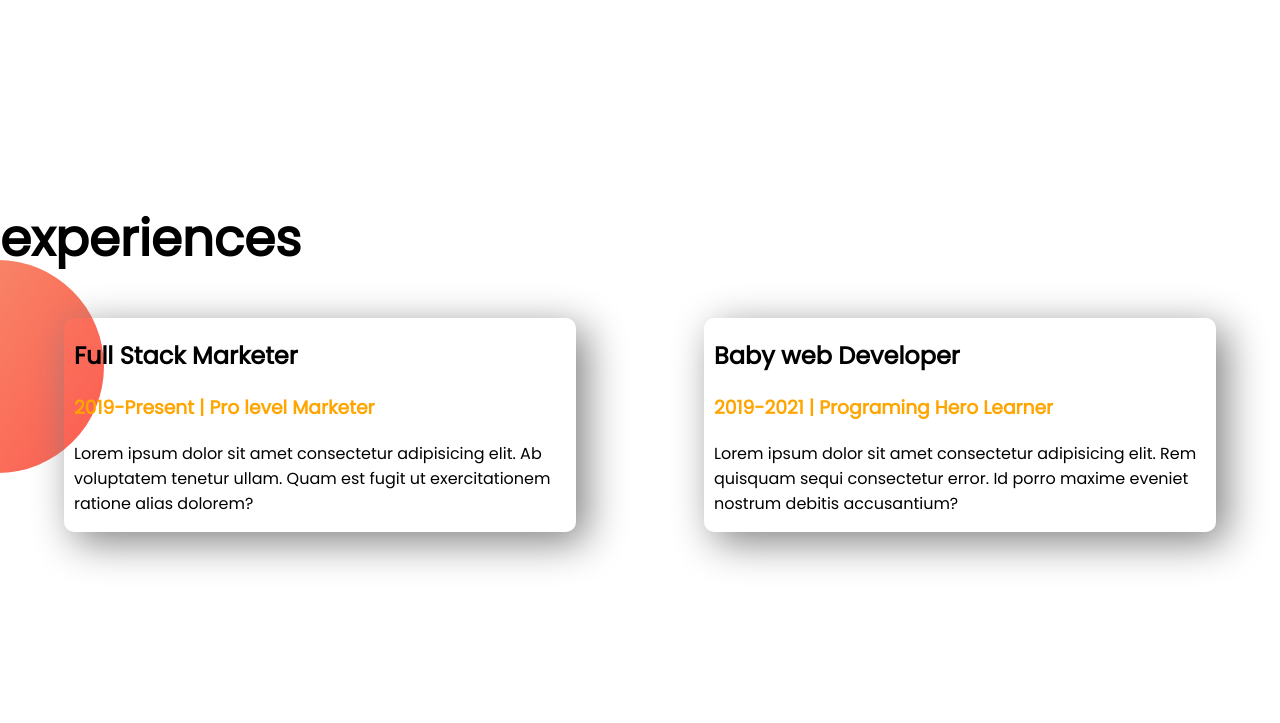
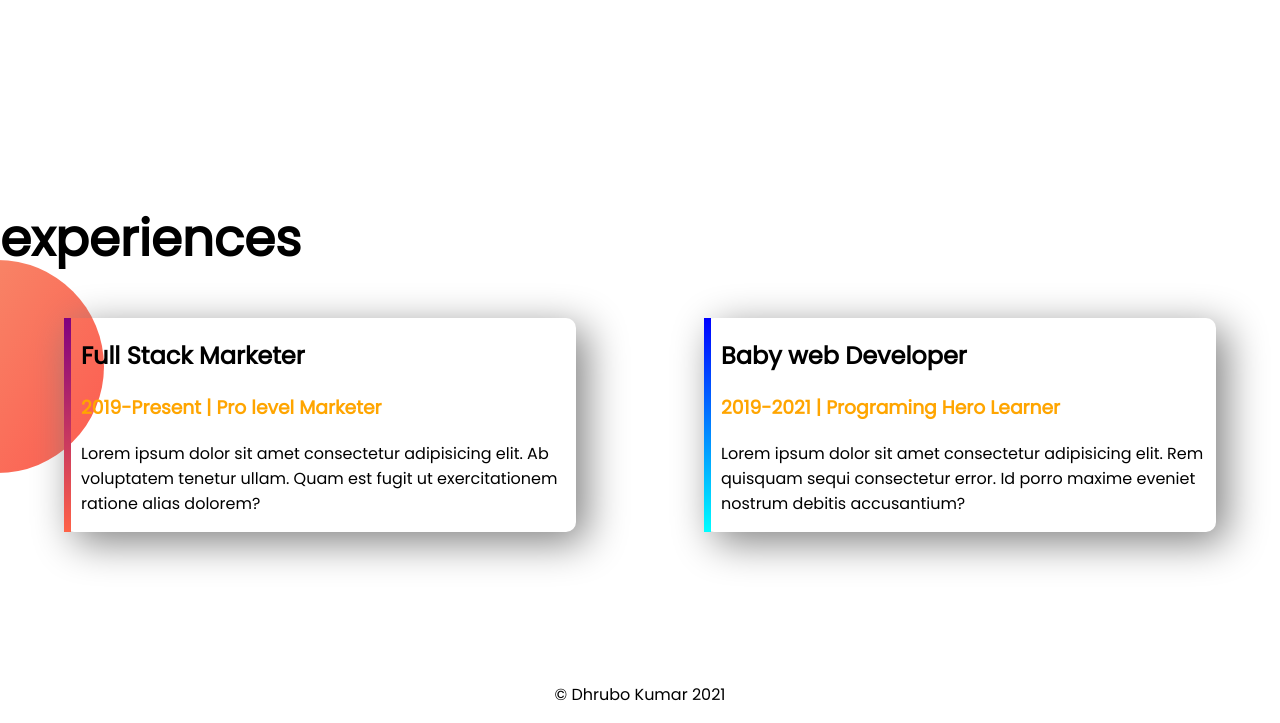
Before and after one commit to DhruboKumar/developer-portfolio, a plain HTML site: page index.html in a window 1280 px wide. Shown: the part 1061-1784 px from the top of the page. Before the commit the page ends 1743 px from the top, so only its background shows below. Drawn offline with Linux system fonts and the light colour scheme.

Commit message:
footer added

```diff
--- a/index.html
+++ b/index.html
@@ -37,17 +37,20 @@
 <section class="experience-area">
     <h1>experiences</h1>
 <div class="flexible-container">
-    <div class="experienceitem">
+    <div id="full" class="experienceitem">
         <h2>Full Stack Marketer</h2>
         <h3 class="pro">2019-Present | Pro level Marketer</h3>
         <p>Lorem ipsum dolor sit amet consectetur adipisicing elit. Ab voluptatem tenetur ullam. Quam est fugit ut exercitationem ratione alias dolorem?</p>
     </div>
-    <div class="experienceitem">
+    <div id="web" class="experienceitem">
         <h2>Baby web Developer</h2>
         <h3 class="pro">2019-2021 | Programing Hero Learner</h3>
         <p>Lorem ipsum dolor sit amet consectetur adipisicing elit. Rem quisquam sequi consectetur error. Id porro maxime eveniet nostrum debitis accusantium?</p>
     </div>
 </div>
 </section>
+<footer>
+    <p>© Dhrubo Kumar 2021</p>
+</footer>
 </body>
 </html>
--- a/style.css
+++ b/style.css
@@ -55,3 +55,19 @@ h1{
     background-repeat: no-repeat;
     background-position: left;
 }
+.experienceitem{
+    border-left: 10px solid;
+}
+#web{
+    border-left: 7px solid;
+    border-image: linear-gradient(blue, cyan);
+    border-image-slice: 1;
+}
+#full{
+    border-left: 7px solid;
+    border-image: linear-gradient(purple, tomato);
+    border-image-slice: 1;
+}
+footer{
+    text-align: center;
+}
```
